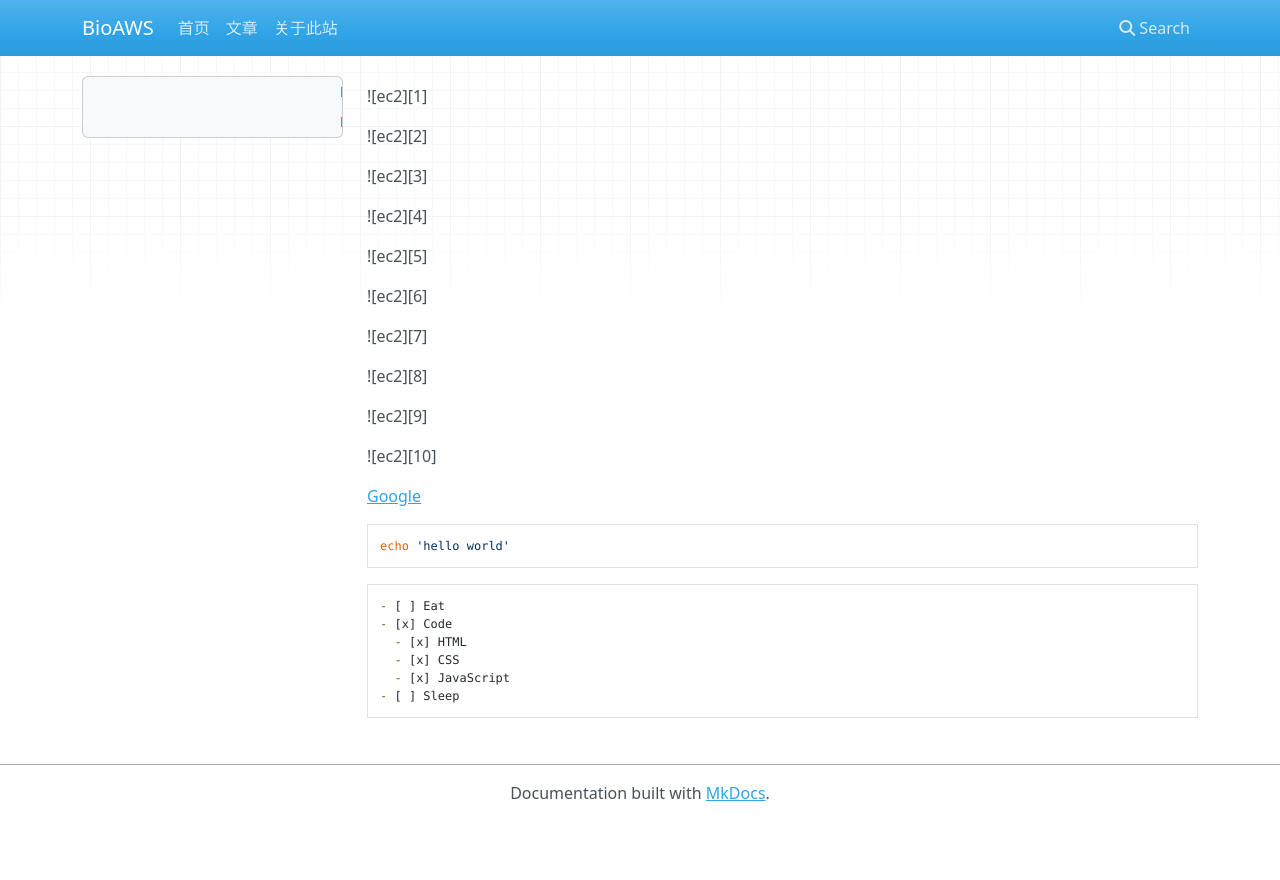
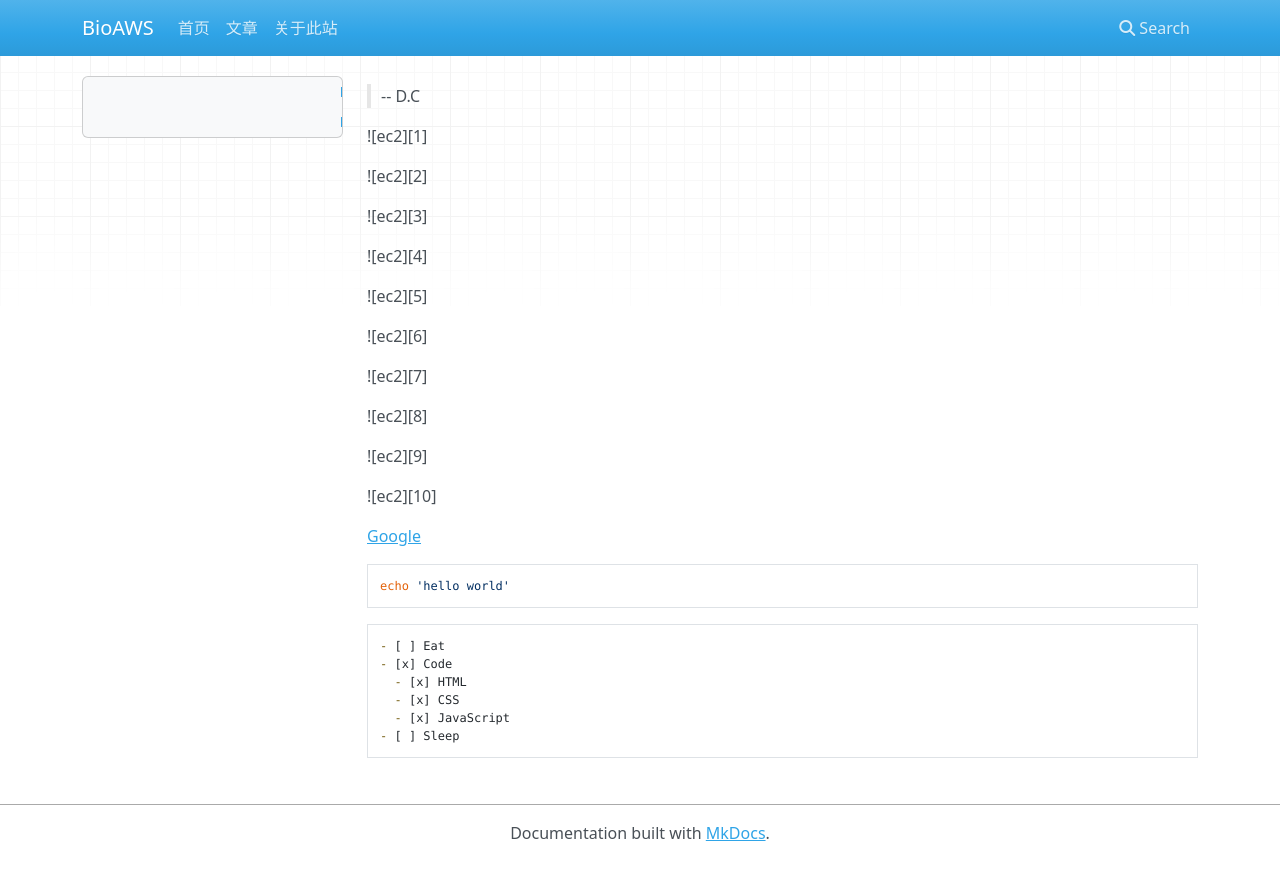
Before and after one commit to DavisChen99/bioaws, an MkDocs documentation site: the page built from docs/template.md, in a window 1280 px wide. Shown: the top 880 px of the page. Built offline with MkDocs 1.6.1, drawn with Linux system fonts in a browser that asks for light colours; nearby versions of some CDN libraries; old or Windows-style settings are respelled for this version of MkDocs.

```diff
--- a/docs/template.md
+++ b/docs/template.md
@@ -1,4 +1,8 @@
 #
+
+>
+>
+> -- D.C
 
 ##
 
```
